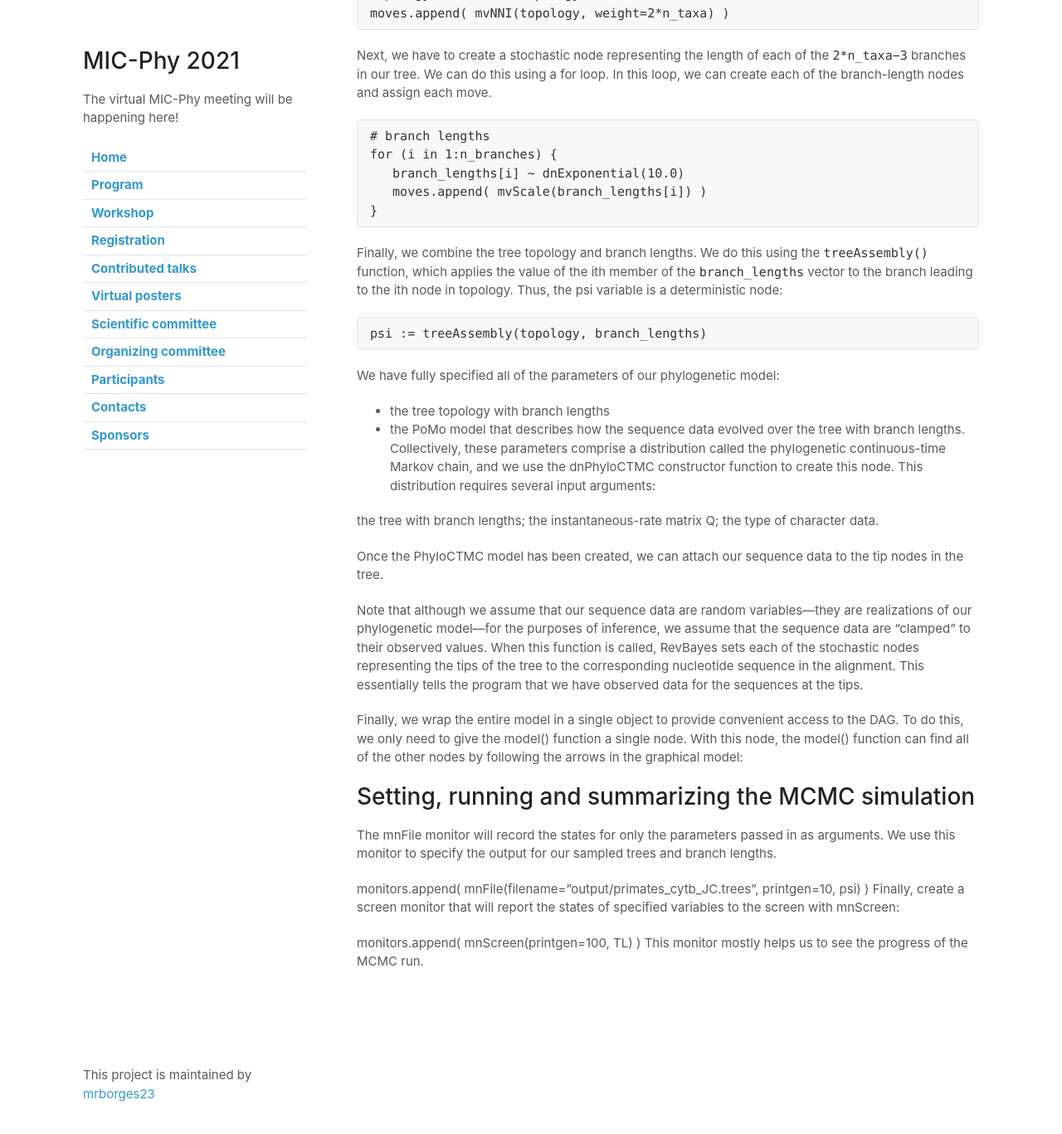
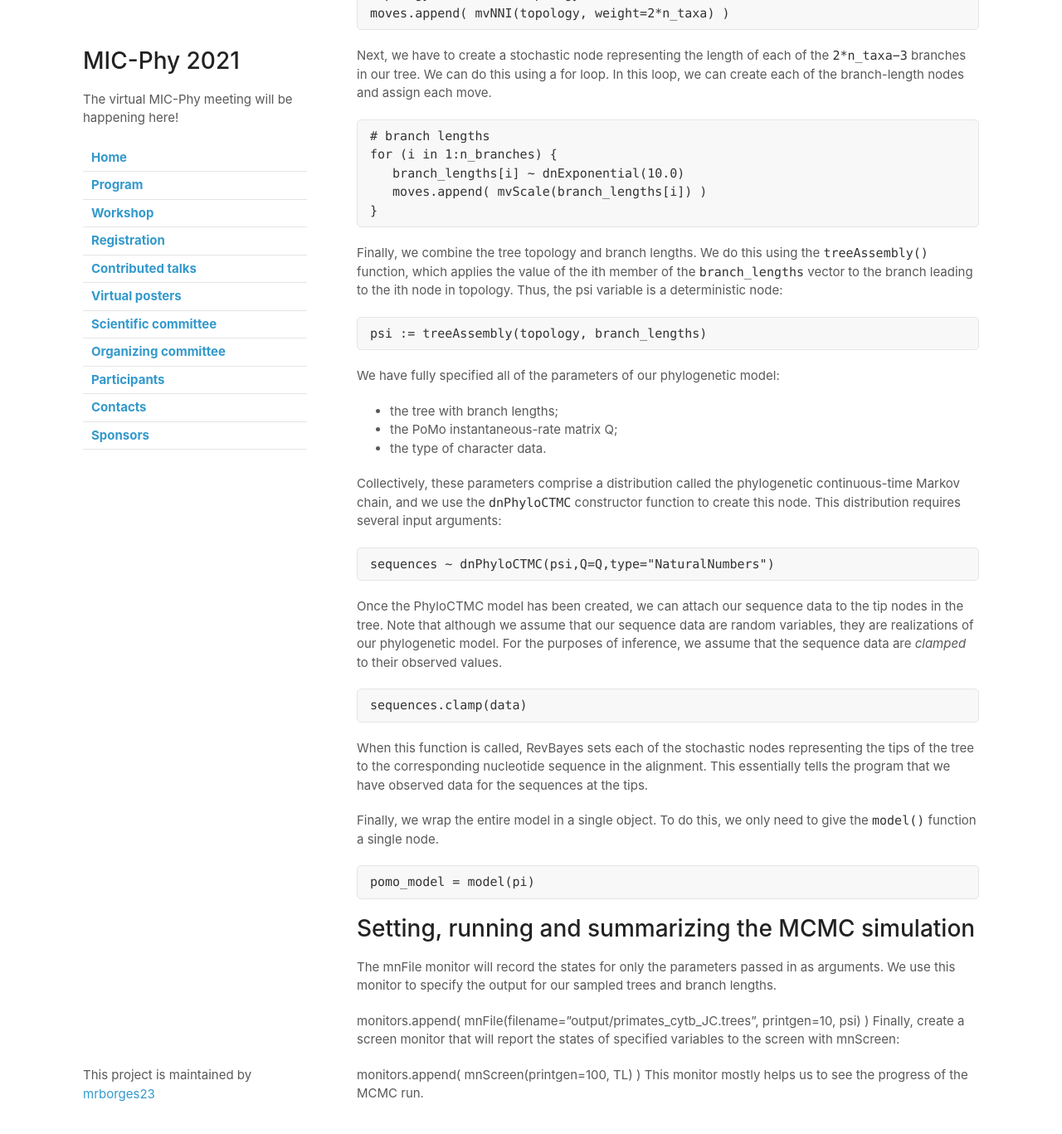
Before and after one commit to mrborges23/micphy2021, a Jekyll site: the page built from session3.md, in a window 1280 px wide and 1400 px high, scrolled down 2977 px. Shown: the top 1367 px of the window at 83% size. Built offline with Jekyll 4.4.1, drawn with Linux system fonts in a browser that asks for light colours; our own code applies the rules of GitHub Pages for plain Markdown files.

Commit message:
updating session 3

````diff
--- a/session3.md
+++ b/session3.md
@@ -136,21 +136,28 @@ Finally, we combine the tree topology and branch lengths. We do this using the `
 psi := treeAssembly(topology, branch_lengths)
 ```
 
+We have fully specified all of the parameters of our phylogenetic model:
+* the tree with branch lengths;
+* the PoMo instantaneous-rate matrix Q;
+* the type of character data.
 
-We have fully specified all of the parameters of our phylogenetic model:
-* the tree topology with branch lengths
-* the PoMo model that describes how the sequence data evolved over the tree with branch lengths. Collectively, these parameters comprise a distribution called the phylogenetic continuous-time Markov chain, and we use the dnPhyloCTMC constructor function to create this node. This distribution requires several input arguments:
+Collectively, these parameters comprise a distribution called the phylogenetic continuous-time Markov chain, and we use the ```dnPhyloCTMC``` constructor function to create this node. This distribution requires several input arguments:
+```
+sequences ~ dnPhyloCTMC(psi,Q=Q,type="NaturalNumbers")
+```
 
-the tree with branch lengths;
-the instantaneous-rate matrix Q;
-the type of character data.
+Once the PhyloCTMC model has been created, we can attach our sequence data to the tip nodes in the tree. Note that although we assume that our sequence data are random variables, they are realizations of our phylogenetic model. For the purposes of inference, we assume that the sequence data are *clamped* to their observed values.
 
+```
+sequences.clamp(data)
+```
 
-Once the PhyloCTMC model has been created, we can attach our sequence data to the tip nodes in the tree.
+When this function is called, RevBayes sets each of the stochastic nodes representing the tips of the tree to the corresponding nucleotide sequence in the alignment. This essentially tells the program that we have observed data for the sequences at the tips.
 
-Note that although we assume that our sequence data are random variables—they are realizations of our phylogenetic model—for the purposes of inference, we assume that the sequence data are “clamped” to their observed values. When this function is called, RevBayes sets each of the stochastic nodes representing the tips of the tree to the corresponding nucleotide sequence in the alignment. This essentially tells the program that we have observed data for the sequences at the tips.
-
-Finally, we wrap the entire model in a single object to provide convenient access to the DAG. To do this, we only need to give the model() function a single node. With this node, the model() function can find all of the other nodes by following the arrows in the graphical model:
+Finally, we wrap the entire model in a single object. To do this, we only need to give the ```model()``` function a single node.
+```
+pomo_model = model(pi)
+```
 
 # Setting, running and summarizing the MCMC simulation
 
````
